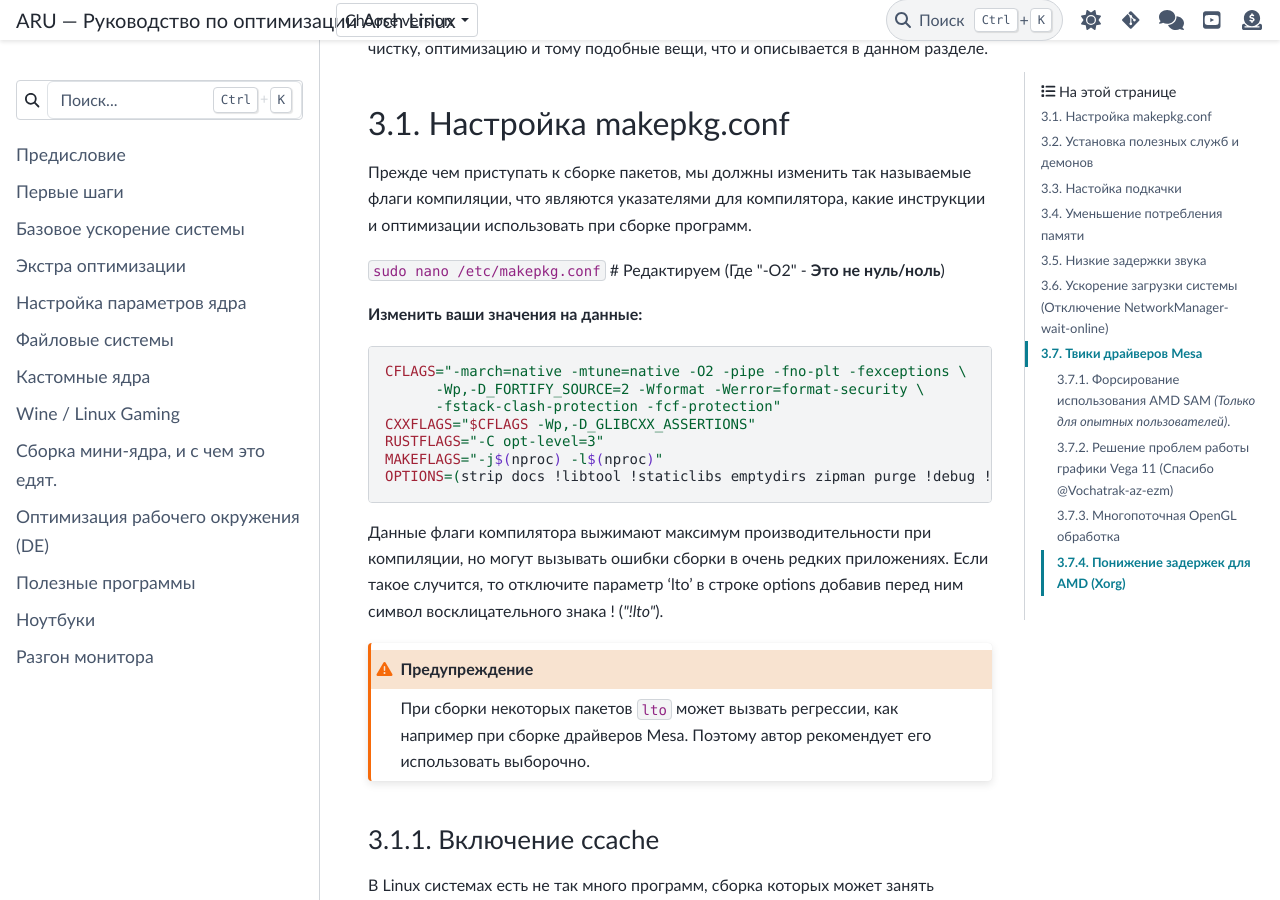
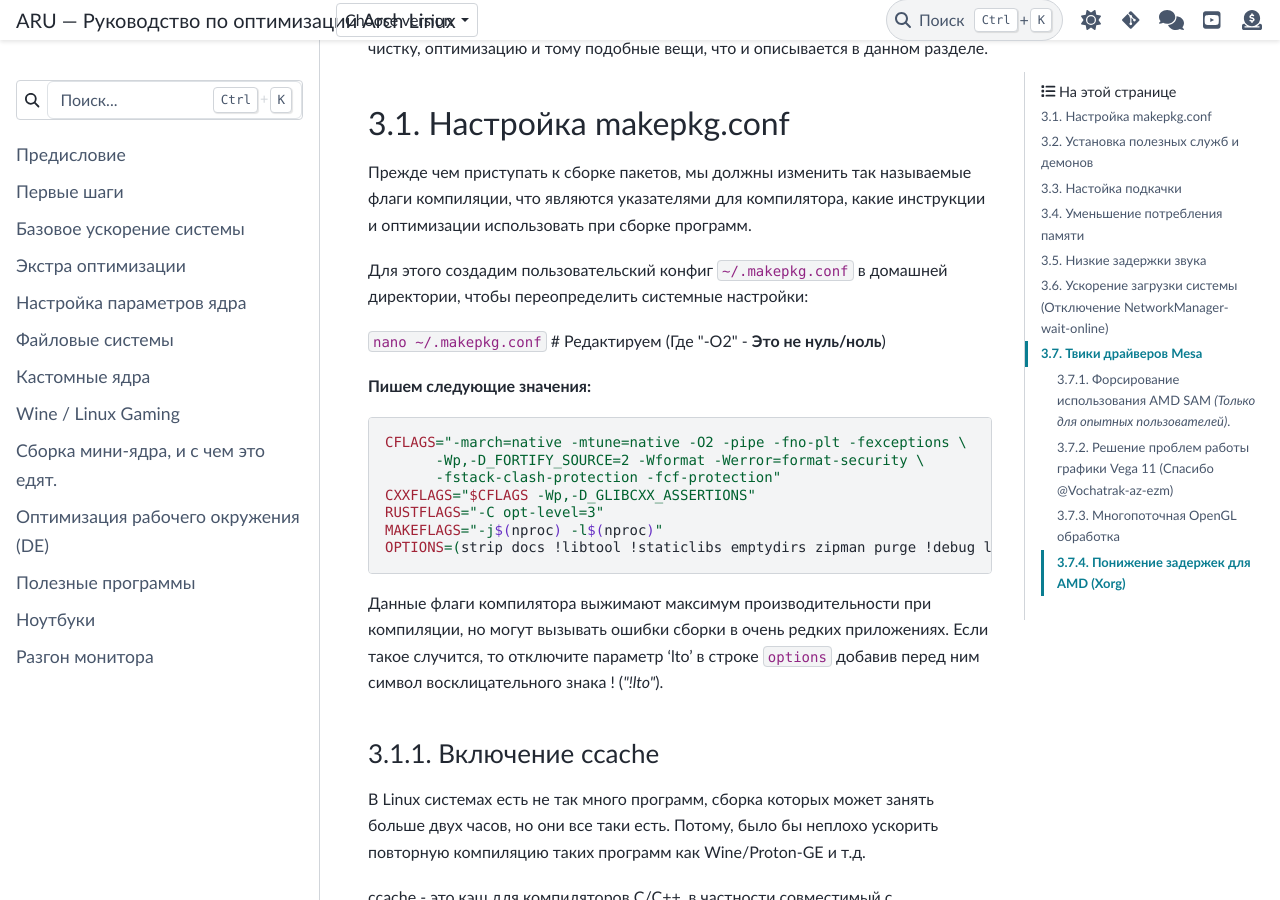
Before and after one commit to ventureoo/ARU, a Sphinx documentation site: the page built from docs/source/generic-system-acceleration.rst, in a window 1280 px wide and 900 px high, scrolled down 209 px. Built offline with Sphinx 7.4.7 and the PyData theme 0.15.4, drawn with Linux system fonts in a browser that asks for light colours.

Commit message:
generic-system-acceleration: Use a user-specific makepkg config instead of editing the system config

```diff
--- a/docs/source/generic-system-acceleration.rst
+++ b/docs/source/generic-system-acceleration.rst
@@ -29,9 +29,12 @@ Arch Linux - это фундамент, и требуется уйма надс
 называемые флаги компиляции, что являются указателями для компилятора,
 какие инструкции и оптимизации использовать при сборке программ.
 
-``sudo nano /etc/makepkg.conf`` # Редактируем (Где "-O2" - **Это не нуль/ноль**)
+Для этого создадим пользовательский конфиг ``~/.makepkg.conf`` в домашней
+директории, чтобы переопределить системные настройки:
 
-**Изменить ваши значения на данные:** ::
+``nano ~/.makepkg.conf`` # Редактируем (Где "-O2" - **Это не нуль/ноль**)
+
+**Пишем следующие значения:** ::
 
   CFLAGS="-march=native -mtune=native -O2 -pipe -fno-plt -fexceptions \
         -Wp,-D_FORTIFY_SOURCE=2 -Wformat -Werror=format-security \
@@ -39,16 +42,13 @@ Arch Linux - это фундамент, и требуется уйма надс
   CXXFLAGS="$CFLAGS -Wp,-D_GLIBCXX_ASSERTIONS"
   RUSTFLAGS="-C opt-level=3"
   MAKEFLAGS="-j$(nproc) -l$(nproc)"
-  OPTIONS=(strip docs !libtool !staticlibs emptydirs zipman purge !debug !lto)
+  OPTIONS=(strip docs !libtool !staticlibs emptydirs zipman purge !debug lto)
 
 Данные флаги компилятора выжимают максимум производительности при
 компиляции, но могут вызывать ошибки сборки в очень редких
 приложениях. Если такое случится, то отключите параметр ‘lto’ в строке
-options добавив перед ним символ восклицательного знака  ! (*"!lto"*).
-
-.. warning:: При сборки некоторых пакетов ``lto`` может вызвать
-   регрессии, как например при сборке драйверов Mesa. Поэтому автор
-   рекомендует его использовать выборочно.
+``options`` добавив перед ним символ восклицательного знака  !
+(*"!lto"*).
 
 .. index:: makepkg, ccache, native-compilation
 .. _enabling_ccache:
```
